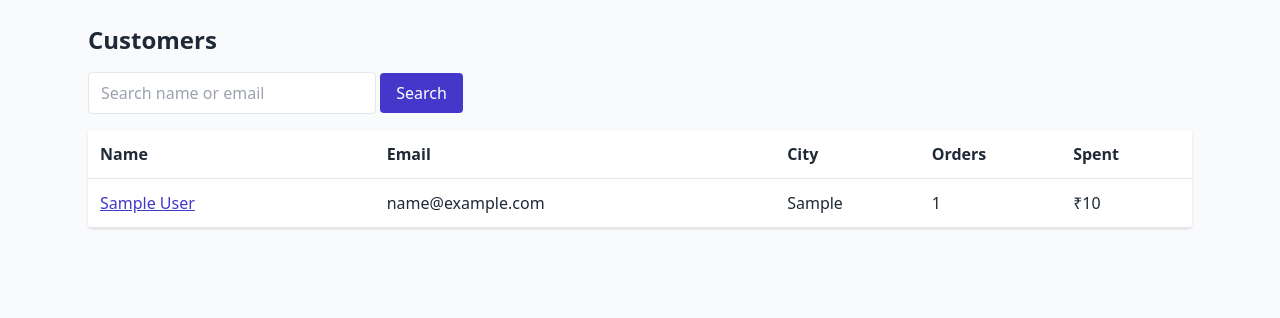
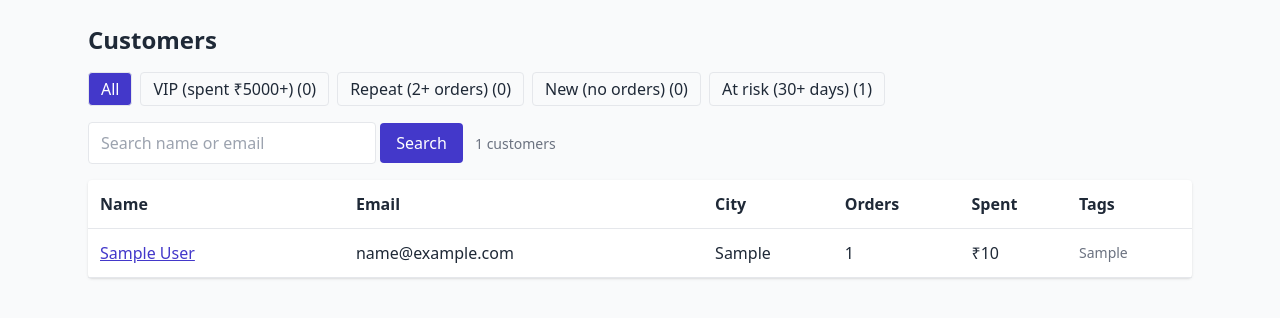
Before and after one commit to NidhiKanthamraju/woocommerce-crm, a FastAPI app: page /customers in a window 1280 px wide. Shown: the part 56-374 px from the top of the page. Run offline with FastAPI, Linux system fonts and the light colour scheme; tables that the repository leaves empty hold one stand-in row (values such as "Sample post"); some libraries are stand-ins or nearby versions.

Commit message:
customer segments + tests

```diff
--- a/app/main.py
+++ b/app/main.py
@@ -29,14 +29,35 @@ def do_sync(db: Session = Depends(get_db)):
     return RedirectResponse("/", status_code=303)
 
 @app.get("/customers")
-def customers(request: Request, q: str = "", db: Session = Depends(get_db)):
+def customers(request: Request, q: str = "", segment: str = "", db: Session = Depends(get_db)):
+    from datetime import datetime, timedelta
     query = db.query(models.Customer)
     if q:
         like = f"%{q}%"
         query = query.filter((models.Customer.first_name.ilike(like)) |
                              (models.Customer.last_name.ilike(like)) |
                              (models.Customer.email.ilike(like)))
-    return templates.TemplateResponse(request, "customers.html", {"customers": query.all(), "q": q})
+    rows = query.all()
+    cutoff = datetime.utcnow() - timedelta(days=30)
+
+    def spent(c):
+        return sum(o.total or 0 for o in c.orders if o.status != "cancelled")
+
+    def last_order(c):
+        dates = [o.created_at for o in c.orders if o.created_at]
+        return max(dates) if dates else None
+
+    rules = {
+        "vip": lambda c: spent(c) >= 5000,
+        "repeat": lambda c: len(c.orders) >= 2,
+        "new": lambda c: len(c.orders) == 0,
+        "at_risk": lambda c: last_order(c) is not None and last_order(c) < cutoff,
+    }
+    counts = {k: sum(1 for c in rows if f(c)) for k, f in rules.items()}
+    if segment in rules:
+        rows = [c for c in rows if rules[segment](c)]
+    return templates.TemplateResponse(request, "customers.html", {
+        "customers": rows, "q": q, "segment": segment, "counts": counts, "total": len(rows)})
 
 # ---------- Stage 2 ----------
 from datetime import datetime
--- a/app/templates/customers.html
+++ b/app/templates/customers.html
@@ -1,14 +1,27 @@
 {% extends "base.html" %}
 {% block content %}
 <h1 class="text-2xl font-bold mb-4">Customers</h1>
-<form class="mb-4"><input name="q" value="{{ q }}" placeholder="Search name or email" class="border rounded px-3 py-2 w-72">
-  <button class="bg-indigo-700 text-white px-4 py-2 rounded">Search</button></form>
+<div class="mb-4 flex gap-2 flex-wrap">
+  {% set tabs = [("", "All"), ("vip", "VIP (spent ₹5000+)"), ("repeat", "Repeat (2+ orders)"), ("new", "New (no orders)"), ("at_risk", "At risk (30+ days)")] %}
+  {% for key, label in tabs %}
+  <a href="/customers?segment={{ key }}&q={{ q }}"
+     class="px-3 py-1 rounded border {{ 'bg-indigo-700 text-white' if segment == key }}">{{ label }}{% if key %} ({{ counts[key] }}){% endif %}</a>
+  {% endfor %}
+</div>
+<form class="mb-4">
+  <input type="hidden" name="segment" value="{{ segment }}">
+  <input name="q" value="{{ q }}" placeholder="Search name or email" class="border rounded px-3 py-2 w-72">
+  <button class="bg-indigo-700 text-white px-4 py-2 rounded">Search</button>
+  <span class="text-sm text-gray-500 ml-2">{{ total }} customers</span>
+</form>
 <table class="w-full bg-white rounded shadow text-left">
-  <tr class="border-b font-semibold"><th class="p-3">Name</th><th>Email</th><th>City</th><th>Orders</th><th>Spent</th></tr>
+  <tr class="border-b font-semibold"><th class="p-3">Name</th><th>Email</th><th>City</th><th>Orders</th><th>Spent</th><th>Tags</th></tr>
   {% for c in customers %}
   <tr class="border-b hover:bg-gray-50">
-    <td class="p-3"><a class="text-indigo-700 underline" href="/customers/{{ c.id }}">{{ c.first_name }} {{ c.last_name }}</a></td><td>{{ c.email }}</td><td>{{ c.city }}</td>
+    <td class="p-3"><a class="text-indigo-700 underline" href="/customers/{{ c.id }}">{{ c.first_name }} {{ c.last_name }}</a></td>
+    <td>{{ c.email }}</td><td>{{ c.city }}</td>
     <td>{{ c.orders|length }}</td><td>₹{{ "%.0f"|format(c.orders|sum(attribute='total')) }}</td>
+    <td class="text-sm text-gray-500">{{ c.tags }}</td>
   </tr>
   {% endfor %}
 </table>
```
Also changed, not shown: tests/test_app.py (+5 -0 lines).
